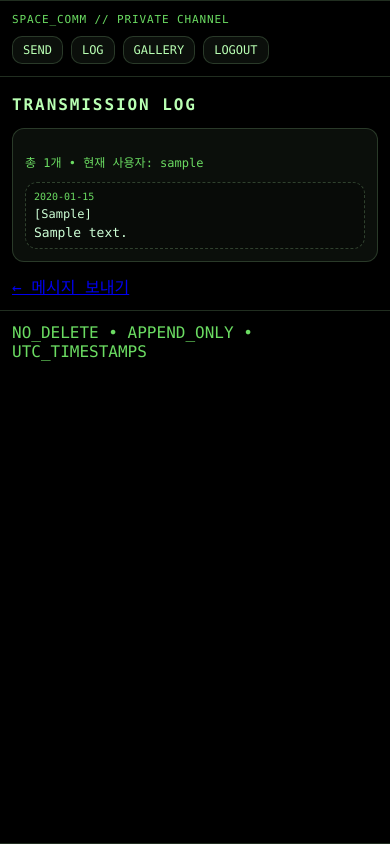
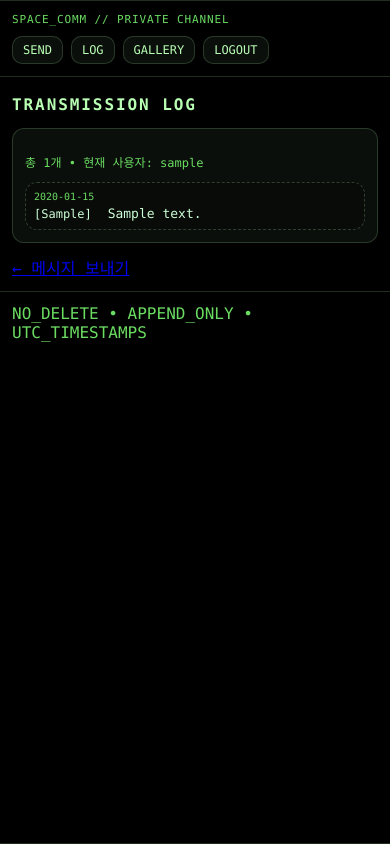
Before and after one commit to aete0417-dev/space-comm, a Flask app: page /log in a window 390 px wide. Run offline with Flask 3, Linux system fonts and the light colour scheme; the visitor is signed in with stand-in values (Sample User, id 1); tables that the repository leaves empty hold one stand-in row (values such as "Sample post").

Commit message:
Fix log page and update styles

```diff
--- a/static/style.css
+++ b/static/style.css
@@ -218,7 +218,7 @@ button:hover { filter: brightness(1.2); }
     font-size: 16px;
   }
 
-  /* 로그 메시지 모바일 최적화 (이 부분은 마음에 드신다고 하셨으니 유지) */
+  /* 로그 메시지 모바일 최적화 */
   .log {
     max-height: 60vh;
   }
@@ -240,16 +240,14 @@ button:hover { filter: brightness(1.2); }
   }
 
   .msg {
-    display: block;
-    margin-top: 4px;
+    display: inline; /* block에서 inline으로 변경 */
+    margin-top: 0; /* margin-top 제거 */
   }
 
-  /* 입력 필드는 원래 스타일 유지 (width: 100%는 기본값) */
+  /* 입력 필드는 원래 스타일 유지 */
   .input {
     font-size: 16px; /* iOS 자동 줌 방지만 적용 */
   }
-
-  /* 버튼도 원래대로 (width: 100% 제거) */
 
   /* 갤러리 모바일 최적화 */
   .gallery {
```
